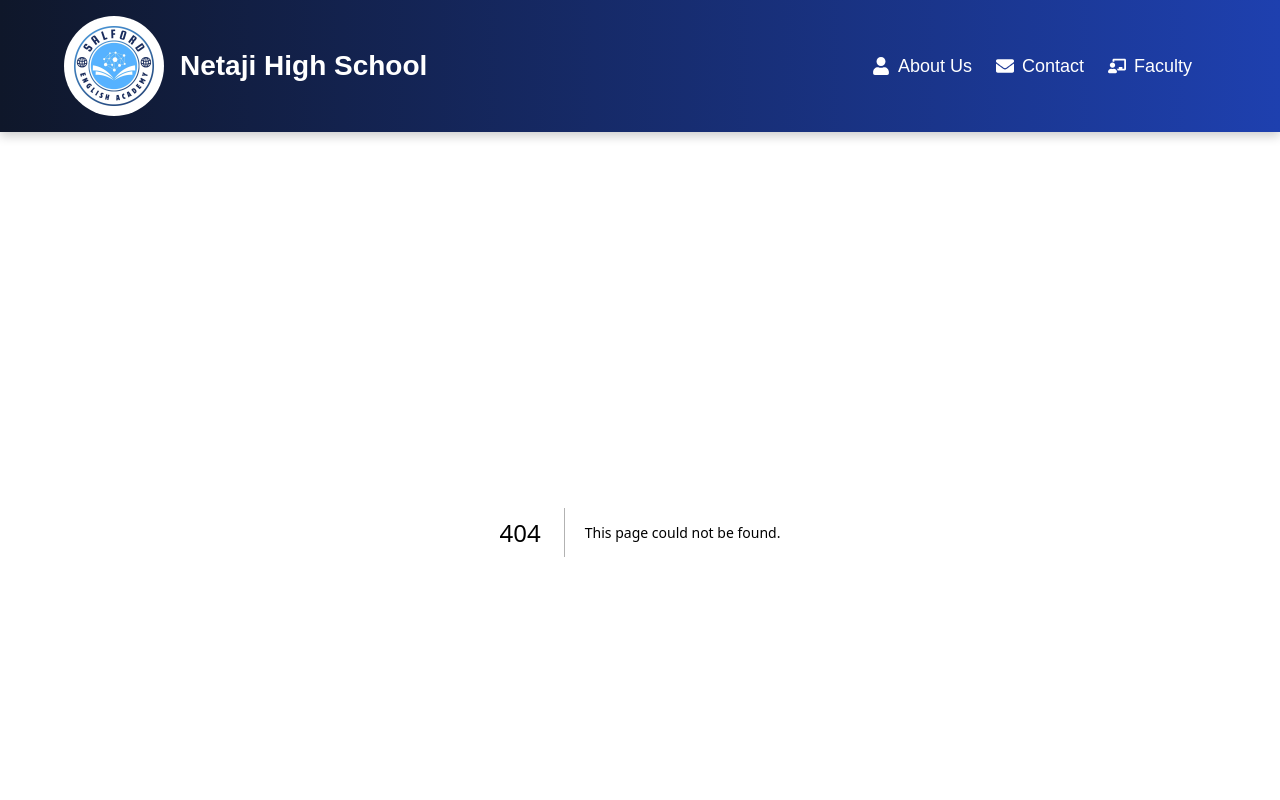
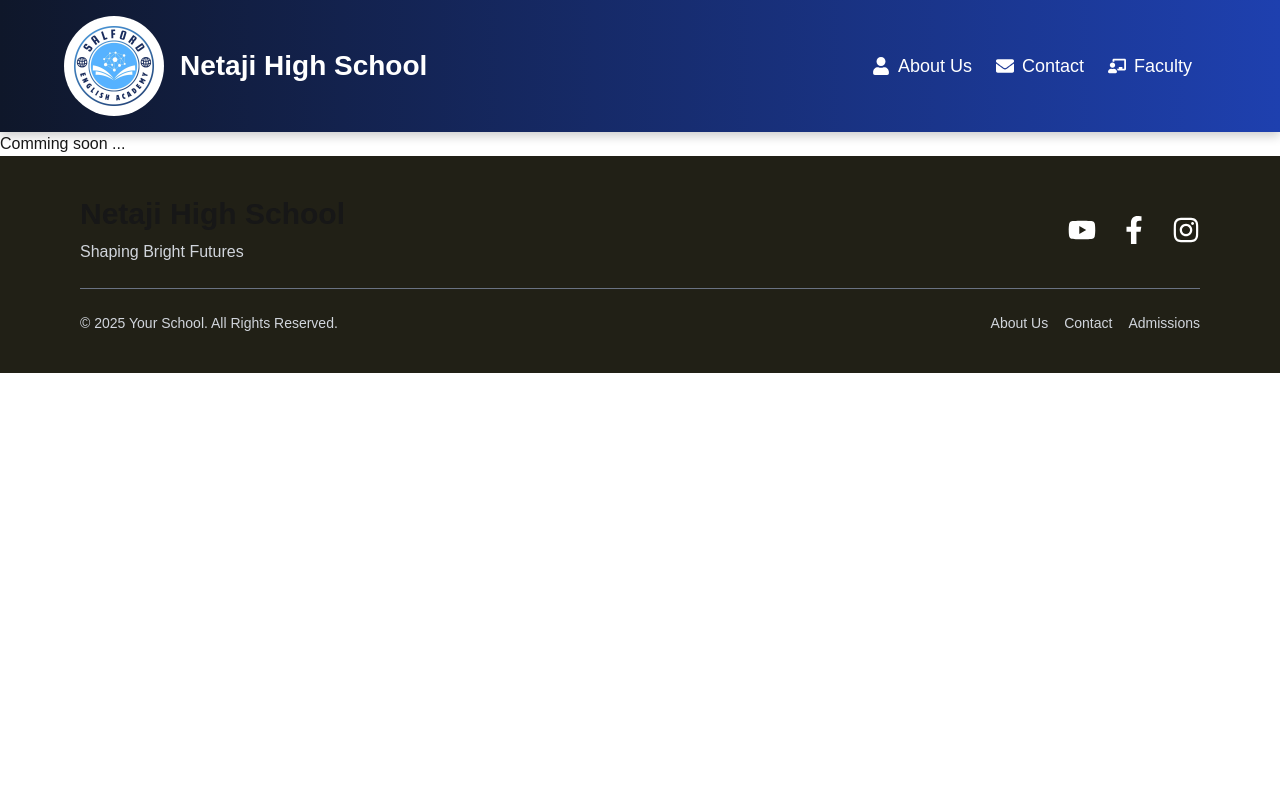
Before and after one commit to coding-yoddha/netaji-school-qutbullapur, a Next.js app: page /admissions in a window 1280 px wide. Before the commit this address had no page. Shown: the top 800 px of the page. Built offline with nearby package versions, Linux system fonts and the light colour scheme.

Commit message:
Create page.tsx

```diff
--- /dev/null
+++ b/src/app/admissions/page.tsx
@@ -0,0 +1,8 @@
+import AboutUs from "@/containers/About";
+import React from "react";
+
+const page = () => {
+  return <h1> Comming soon ... </h1>;
+};
+
+export default page;
```
